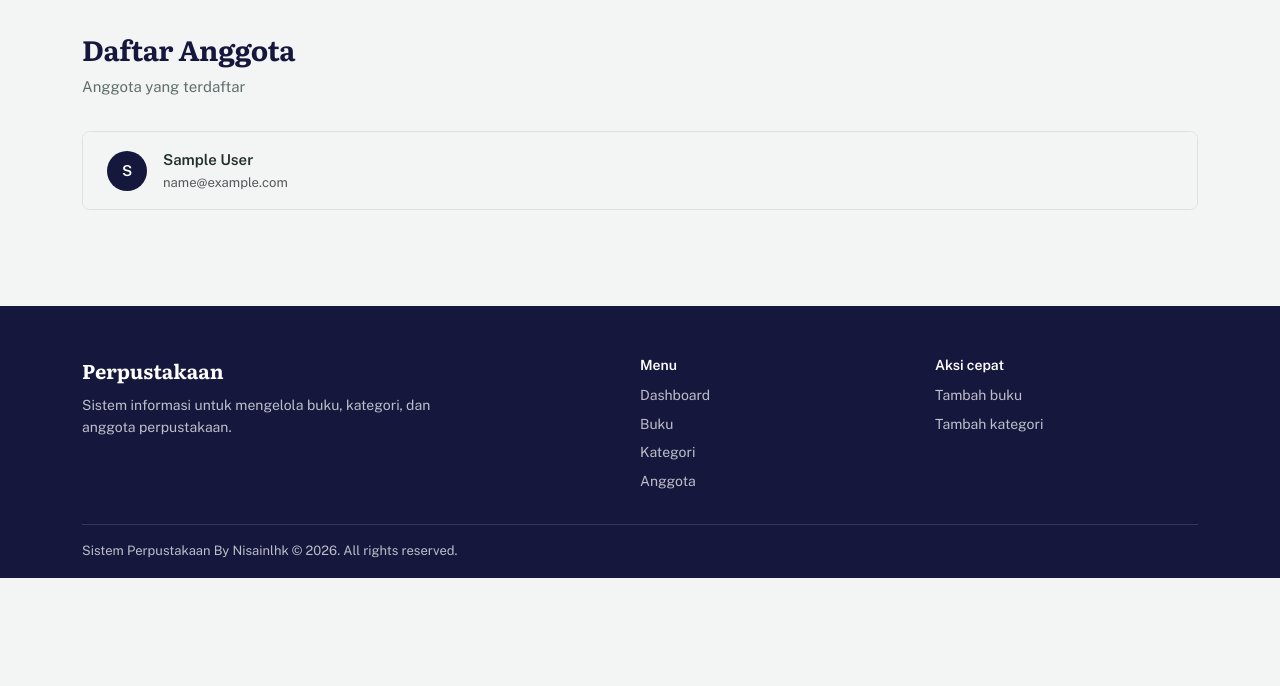
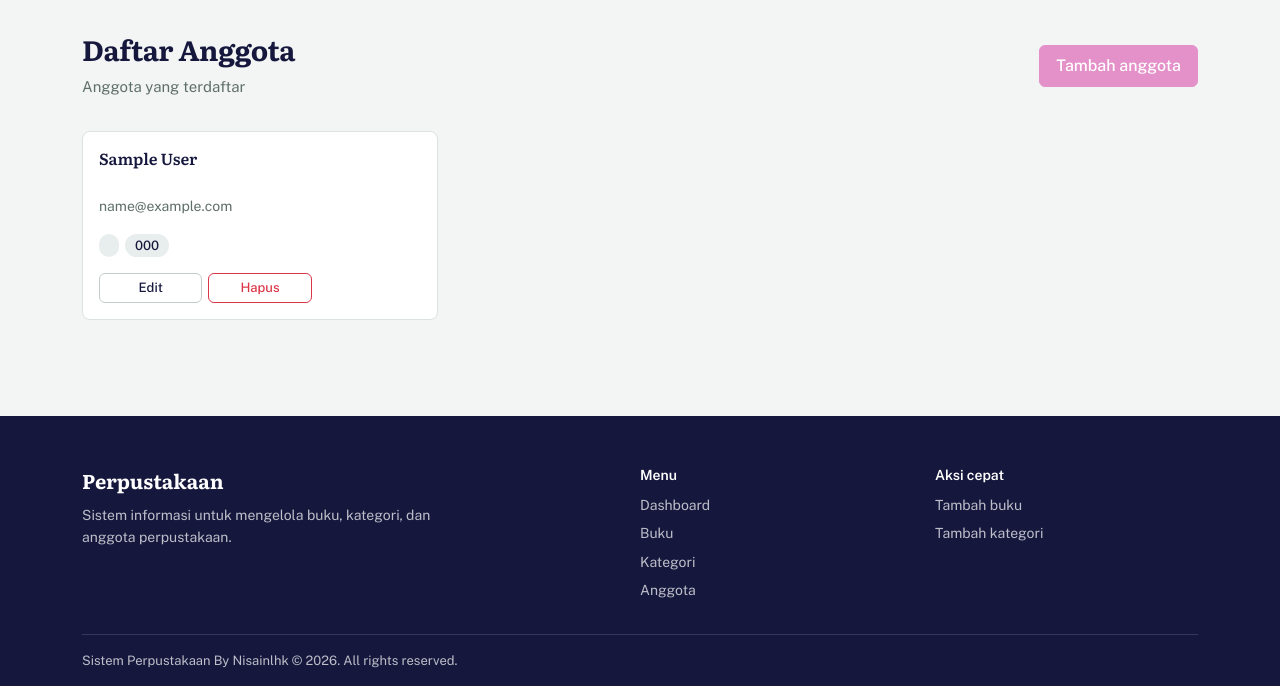
Before and after one commit to nisainlhk/library-system, a Laravel app: page /members in a window 1280 px wide. Shown: the part 64-750 px from the top of the page. Run offline with Laravel 12, Linux system fonts and the light colour scheme; tables that the repository leaves empty hold one stand-in row (values such as "Sample post").

Commit message:
feat(members): implement create, edit, and delete for members

```diff
--- a/app/Http/Controllers/MemberController.php
+++ b/app/Http/Controllers/MemberController.php
@@ -3,10 +3,19 @@
 namespace App\Http\Controllers;
 
 use App\Models\Member;
+use App\Models\Borrowing;
 use Illuminate\Http\Request;
 
 class MemberController extends Controller
 {
+    protected $fillable = [
+        'member_code',
+        'name',
+        'email',
+        'phone',
+        'address',
+    ];
+
     public function index()
     {
         $title = 'Daftar Anggota';
@@ -14,6 +23,14 @@ class MemberController extends Controller
         $members = Member::orderBy('name')->get();
 
         return view('members.index', compact('title', 'description', 'members'));
+    }
+
+    public function create()
+    {
+        return view('members.create', [
+            'title'       => 'Tambah Anggota',
+            'description' => 'Daftarkan anggota perpustakaan baru.',
+        ]);
     }
 
     public function store(Request $request)
@@ -28,4 +45,41 @@ class MemberController extends Controller
         return redirect()->route('members.index')->with('success', 'Anggota berhasil ditambahkan.');
     }
 
+    public function borrowings(Member $member)
+    {
+        return Borrowing::where('member_id', $member->id)->get();
+    }
+
+    public function edit(Member $member)
+    {
+        return view('members.edit', [
+            'title'       => 'Edit Anggota',
+            'description' => 'Perbarui informasi data anggota perpustakaan.',
+            'member'      => $member,
+        ]);
+    }
+
+    public function update(Request $request, Member $member)
+    {
+        $validated = $request->validate([
+            'member_code' => 'required|string|max:50|unique:members,member_code,' . $member->id,
+            'name'        => 'required|string|max:255',
+            'email'       => 'nullable|email|max:255',
+            'phone'       => 'nullable|string|max:30',
+            'address'     => 'nullable|string',
+        ]);
+
+        $member->update($validated);
+
+        return redirect()->route('members.index')
+            ->with('success', 'Data anggota berhasil diperbarui.');
+    }
+
+    public function destroy(Member $member)
+    {
+        $member->delete();
+
+        return redirect()->route('members.index')
+            ->with('success', 'Anggota berhasil dihapus.');
+    }
 }
--- a/app/Models/Member.php
+++ b/app/Models/Member.php
@@ -15,4 +15,9 @@ class Member extends Model
         'phone',
         'address',
     ];
+
+    public function borrowings()
+    {
+        return $this->hasMany(Borrowing::class);
+    }
 }
--- a/resources/views/members/index.blade.php
+++ b/resources/views/members/index.blade.php
@@ -1,30 +1,58 @@
 @extends('layouts.app')
 
-@section('title', $title)
+@section('title', $title ?? 'Data Anggota')
 
 @section('content')
 <div class="page-header">
     <div>
-        <h1>{{ $title }}</h1>
-        <p class="lead-text">{{ $description }}</p>
+        <h1>{{ $title ?? 'Data Anggota' }}</h1>
+        <p class="lead-text">{{ $description ?? 'Kelola data anggota perpustakaan yang dapat meminjam buku.' }}</p>
     </div>
+    <a href="{{ route('members.create') }}" class="btn btn-primary">Tambah anggota</a>
 </div>
 
-<div class="panel p-0">
-    <ul class="list-group list-group-flush">
-        @forelse ($members as $member)
-            <li class="list-group-item d-flex align-items-center gap-3">
-                <span class="avatar">{{ strtoupper(substr($member->name, 0, 1)) }}</span>
-                <div>
-                    <div class="fw-semibold">{{ $member->name }}</div>
-                    @if ($member->email)
-                        <div class="text-muted small">{{ $member->email }}</div>
-                    @endif
+@if (session('success'))
+    <div class="alert alert-success mb-4">
+        {{ session('success') }}
+    </div>
+@endif
+
+<div class="row g-4">
+    @forelse ($members as $member)
+        <div class="col-12 col-md-6 col-lg-4">
+            <article class="book-card">
+                <div class="book-body">
+                    <h2 class="book-title">{{ $member->name }}</h2>
+                    <p class="book-author">{{ $member->email ?? $member->address ?? 'Anggota perpustakaan' }}</p>
+
+                    <div class="book-meta">
+                        <span class="tag">{{ $member->member_code }}</span>
+                        @if ($member->phone)
+                            <span class="tag">{{ $member->phone }}</span>
+                        @endif
+                    </div>
+
+                    <div class="book-actions">
+                        <a href="{{ route('members.edit', $member) }}" class="btn btn-sm btn-outline-secondary">Edit</a>
+
+                        <form action="{{ route('members.destroy', $member) }}" method="POST"
+                              onsubmit="return confirm('Hapus anggota {{ $member->name }}?')">
+                            @csrf
+                            @method('DELETE')
+                            <button type="submit" class="btn btn-sm btn-outline-danger">Hapus</button>
+                        </form>
+                    </div>
                 </div>
-            </li>
-        @empty
-            <li class="list-group-item text-muted py-4 text-center">Belum ada anggota. Jalankan <code>php artisan db:seed --class=MemberSeeder</code> untuk mengisi contoh data.</li>
-        @endforelse
-    </ul>
+            </article>
+        </div>
+    @empty
+        <div class="col-12">
+            <div class="empty-state">
+                <h2>Belum ada anggota</h2>
+                <p>Tambahkan anggota pertama agar dapat melakukan transaksi peminjaman buku.</p>
+                <a href="{{ route('members.create') }}" class="btn btn-primary">Tambah anggota</a>
+            </div>
+        </div>
+    @endforelse
 </div>
 @endsection
```
Also changed, not shown: resources/views/members/create.blade.php (added, +77 -0 lines), resources/views/members/edit.blade.php (added, +80 -0 lines).
